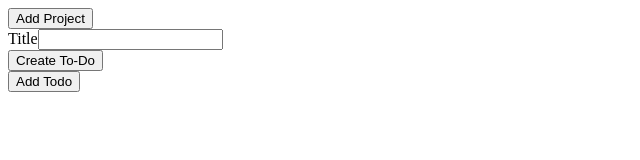
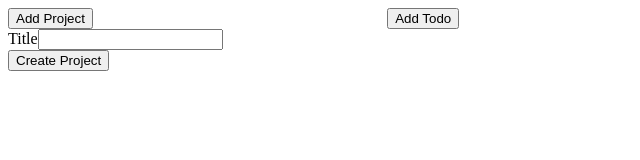
Before and after one commit to lmaldonadoch/to-do-list, a website built with webpack: page dist/index.html in a window 1280 px wide. Both pictures are taken after a click on the button "Add Project". Shown: the whole page, without its empty margins (0-640 px from the left). Built offline with nearby package versions, Linux system fonts and the light colour scheme.

Commit message:
Fixed bug on forms displaying multiple times

```diff
--- a/src/main.js
+++ b/src/main.js
@@ -3,6 +3,7 @@ import './style.css';
 import Form from './form';
 import ToDo from './todo';
 import FormForProject from './formForProject';
+import Project from './project';
 
 const Main = (() => {
   const component = () => {
@@ -23,6 +24,11 @@ const Main = (() => {
   };
 
   const formForProject = () => {
+    const validateForm = document.getElementById('project-form');
+    if (validateForm) {
+      validateForm.parentNode.removeChild(validateForm);
+    }
+
     FormForProject.render();
 
     const form = document.getElementById('project-form');
@@ -30,13 +36,23 @@ const Main = (() => {
     const submit = document.createElement('button');
     submit.setAttribute('type', 'submit');
     submit.classList.add('form-button');
-    submit.onclick = createToDo;
-    submit.innerHTML = 'Create To-Do';
+    submit.onclick = createProject;
+    submit.innerHTML = 'Create Project';
 
     form.appendChild(submit);
   };
 
+  const createProject = () => {
+    const form = document.getElementById('project-form');
+    const project = new Project(form[0].value);
+  };
+
   const renderForm = () => {
+    const validateForm = document.getElementById('todo-form');
+    if (validateForm) {
+      validateForm.parentNode.removeChild(validateForm);
+    }
+
     Form.render();
 
     const form = document.getElementById('todo-form');
--- a/src/project.js
+++ b/src/project.js
@@ -1,7 +1,6 @@
-
 export default class Project {
   constructor(title) {
     this.title = title;
-    this.todos = [];
+    this.todo = [];
   }
 }
--- a/src/style.css
+++ b/src/style.css
@@ -1,3 +1,11 @@
-.hello {
-  color: red;
+.container {
+  display: flex;
 }
+
+.project {
+  width: 30%;
+}
+
+.to-do {
+  width: 70%;
+}
```
Also changed, not shown: dist/bundle.js, dist/index.html.
